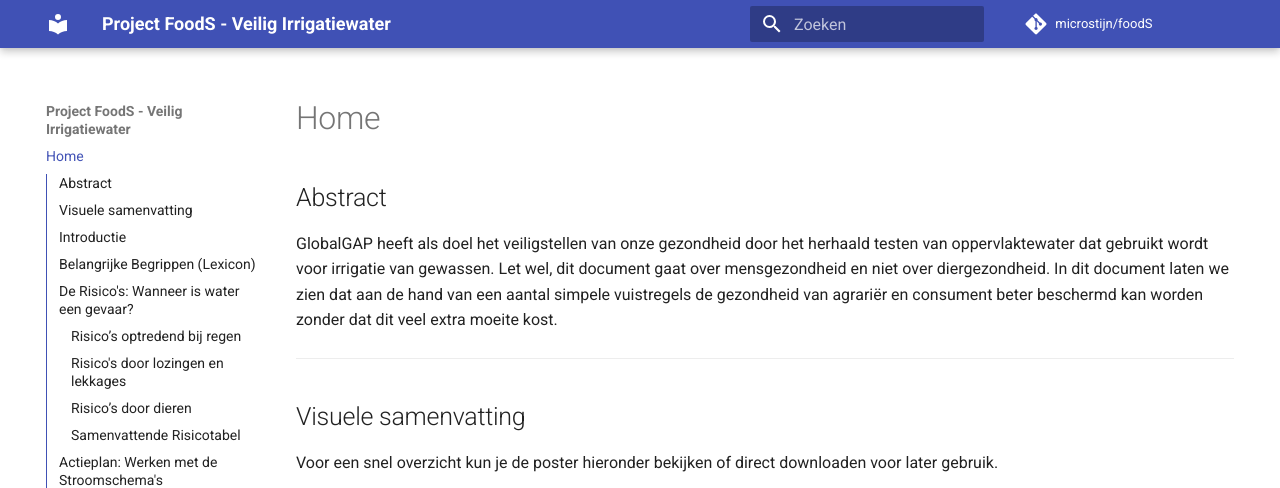
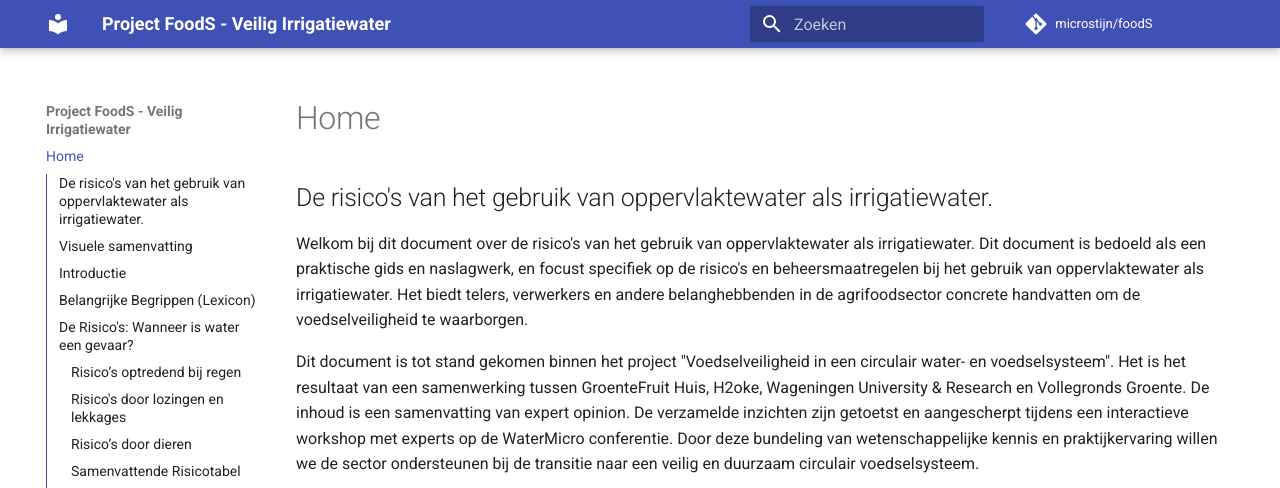
Before and after one commit to microstijn/foodS, an MkDocs documentation site: the page built from docs/index.md, in a window 1280 px wide and 900 px high, cut to the strip 0-488 px from the top of the window. Built offline with MkDocs 1.6.1 and Material for MkDocs 9.7.7, drawn with Linux system fonts in a browser that asks for light colours; comment, search, counter and statistics services are not loaded; some of the changed text lies outside the part shown.

Commit message:
Update index.md

```diff
--- a/docs/index.md
+++ b/docs/index.md
@@ -1,6 +1,8 @@
-## Abstract
+## De risico's van het gebruik van oppervlaktewater als irrigatiewater.
 
-GlobalGAP heeft als doel het veiligstellen van onze gezondheid door het herhaald testen van oppervlaktewater dat gebruikt wordt voor irrigatie van gewassen. Let wel, dit document gaat over mensgezondheid en niet over diergezondheid. In dit document laten we zien dat aan de hand van een aantal simpele vuistregels de gezondheid van agrariër en consument beter beschermd kan worden zonder dat dit veel extra moeite kost.
+Welkom bij dit document over de risico's van het gebruik van oppervlaktewater als irrigatiewater. Dit document is bedoeld als een praktische gids en naslagwerk, en focust specifiek op de risico's en beheersmaatregelen bij het gebruik van oppervlaktewater als irrigatiewater. Het biedt telers, verwerkers en andere belanghebbenden in de agrifoodsector concrete handvatten om de voedselveiligheid te waarborgen.
+
+Dit document is tot stand gekomen binnen het project "Voedselveiligheid in een circulair water- en voedselsysteem". Het is het resultaat van een samenwerking tussen GroenteFruit Huis, H2oke, Wageningen University & Research en Vollegronds Groente. De inhoud is een samenvatting van expert opinion. De verzamelde inzichten zijn getoetst en aangescherpt tijdens een interactieve workshop met experts op de WaterMicro conferentie. Door deze bundeling van wetenschappelijke kennis en praktijkervaring willen we de sector ondersteunen bij de transitie naar een veilig en duurzaam circulair voedselsysteem.
 
 ---
 
@@ -253,3 +255,23 @@ Metingen blijven essentieel om zekerheid te krijgen in een onbekende of verdacht
 - **De 3x regel:** Als u een terugkerende risicosituatie heeft (bv. irrigeren 3 dagen na een zware bui), meet dan ten minste **drie keer** onder die specifieke, vergelijkbare omstandigheden. Als de uitslag drie keer goed is, kunt u er met meer vertrouwen van uitgaan dat irrigatie onder die condities veilig is.
 
 ---
+
+## Colofon
+
+Projectnaam: Voedselveiligheid in een circulair water- en voedselsysteem
+
+Auteurs:
+
+* Stijn H. Peeters
+
+* Imke Leenen
+
+Versie: 0.1
+
+Publicatiedatum: [nog niet publicatieklaar]
+
+Contact: []
+
+Licentie: Creative Commons-licentie
+
+Dit document is met de grootst mogelijke zorgvuldigheid samengesteld. Desondanks kunnen er geen rechten aan worden ontleend.
```
